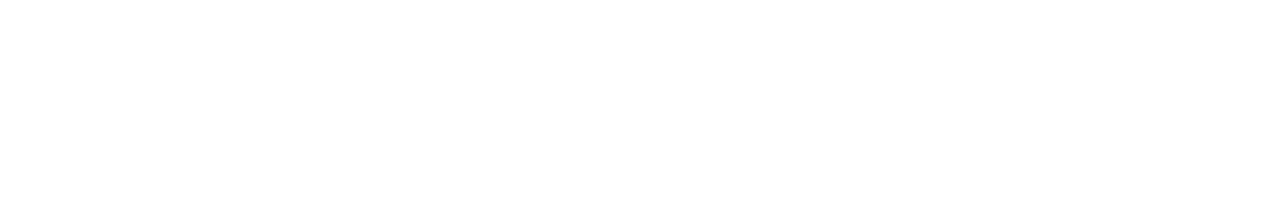
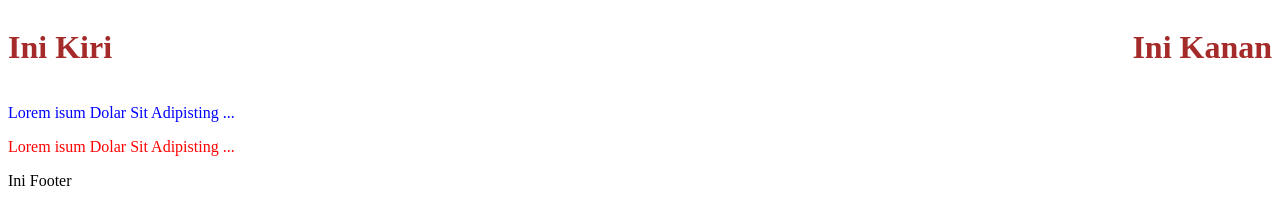
Before and after one commit to Vania0329/latihan1-revou, a plain HTML site: page index.html in a window 1280 px wide. Drawn offline with Linux system fonts and the light colour scheme.

Commit message:
update head html

```diff
--- a/index.html
+++ b/index.html
@@ -5,10 +5,37 @@
     <meta charset="UTF-8">
     <meta name="viewport" content="width=device-width, initial-scale=1.0">
     <title>Document Vania</title>
+
+    <!-- Ini CSS Internal -->
+     <style>
+        .content {
+            color: blue;
+        }
+
+        #content {
+            color: red;
+        }
+     </style>
+
+     <!-- Ini CSS External -->
+      <link rel="stylesheet" href="css\styles.css">
 </head>
 
 <body>
+<!-- Ini CSS Inline -->
+    <header style="display: flex; justify-content: space-between;">
+        <h1 style="color: brown;">Ini Kiri</h1>
+        <h1 style="color: brown;">Ini Kanan</h1>
+    </header>
 
+    <article>
+        <p class="content">Lorem isum Dolar Sit Adipisting ...</p>
+        <p class="content" id="content">Lorem isum Dolar Sit Adipisting ...</p>
+    </article>
+
+    <footer>
+        <span>Ini Footer</span>
+    </footer>
 </body>
 
 </html>
```
